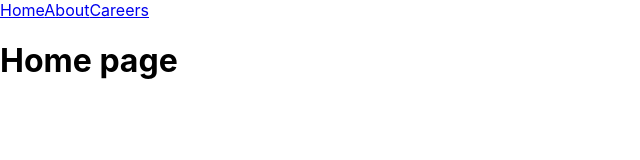
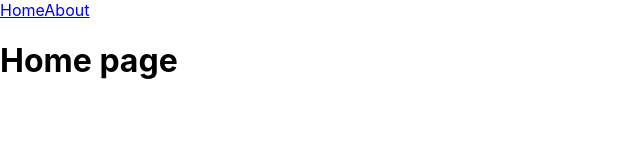
Before and after one commit to Abdullah527382/portfolio, a React (Create React App) app: page / in a window 1280 px wide. Shown: the top 160 px of the page, without its empty margins (0-640 px from the left). Built offline with nearby package versions, Linux system fonts and the light colour scheme.

Commit message:
USE BASE URL

```diff
--- a/package.json
+++ b/package.json
@@ -1,6 +1,7 @@
 {
   "name": "portfolio",
   "version": "0.1.0",
+  "homepage": "https://abdul.codes",
   "private": true,
   "dependencies": {
     "@testing-library/jest-dom": "^5.17.0",
--- a/src/components/navbar/navbar.js
+++ b/src/components/navbar/navbar.js
@@ -4,7 +4,6 @@ const Navbar =()=>{
             <div>
                   <Link to="/">Home</Link>
                   <Link to="/about">About</Link>
-                  <Link to="/careers">Careers</Link>
             </div>
       )
 }
```
Also changed, not shown: public/manifest.json.
